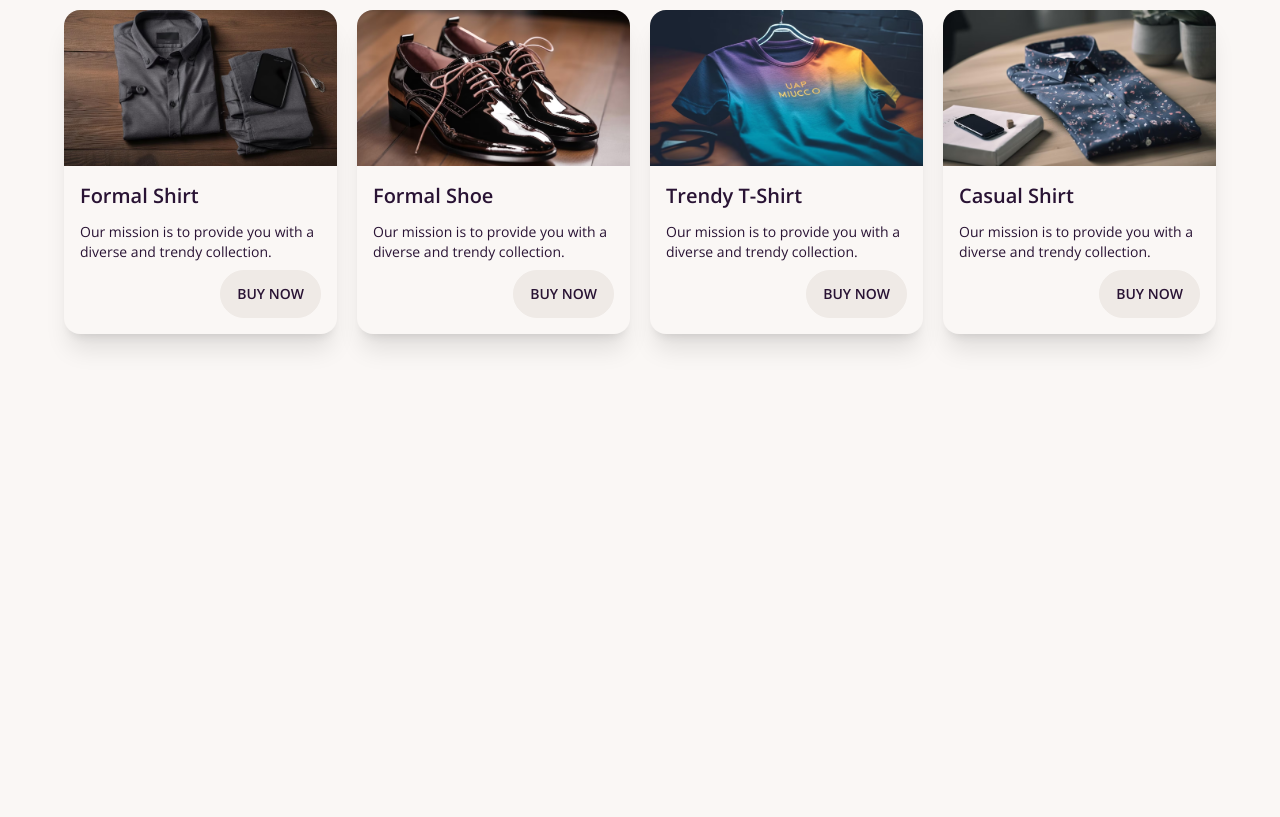
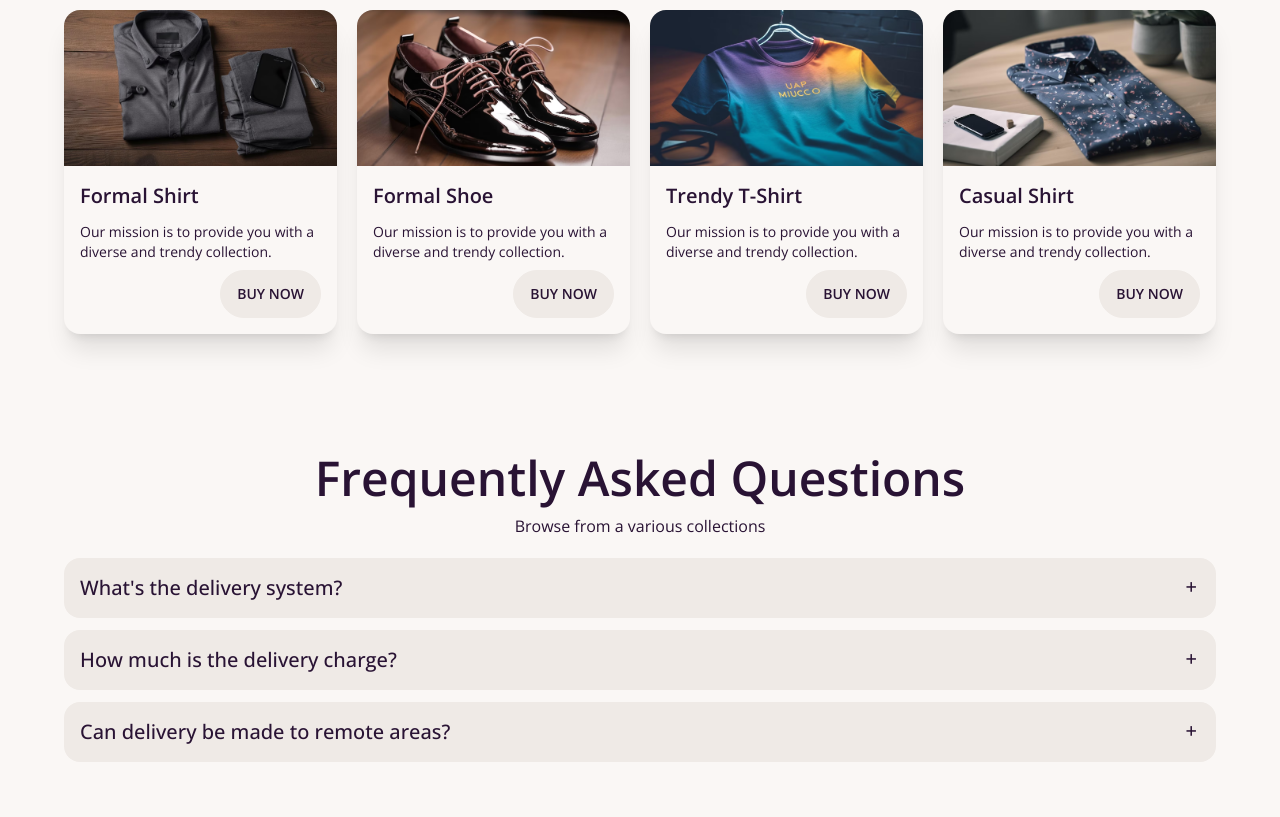
Before and after one commit to engsabbir/daisyMan, a plain HTML site: page index.html in a window 1280 px wide. Shown: the part 1947-2764 px from the top of the page. Before the commit the page ends 2361 px from the top, so only its background shows below. Drawn offline with nearby package versions, Linux system fonts and the light colour scheme.

Commit message:
FAQ section added

```diff
--- a/index.html
+++ b/index.html
@@ -193,8 +193,7 @@
                     </div>
                 </div>
                 <div class="card card-compact bg-base-100 shadow-xl">
-                    <figure><img
-                            src="./images/blue-yellow-t-shirt-wooden-hanger-generated-by-ai_188544-42185.avif"
+                    <figure><img src="./images/blue-yellow-t-shirt-wooden-hanger-generated-by-ai_188544-42185.avif"
                             alt="Shoes" /></figure>
                     <div class="card-body">
                         <h2 class="card-title">Trendy T-Shirt</h2>
@@ -218,8 +217,48 @@
                 </div>
             </div>
         </section>
+
+        <!-- FAQ section -->
+        <section class="max-w-screen-xl mx-auto px-8 md:px-12 lg:px-16 py-6 md:py-10 my-10">
+            <div class="text-center mb-5">
+                <h2 class="text-3xl md:text-4xl lg:text-5xl font-semibold">Frequently Asked Questions</h2>
+                <p class="mt-3">Browse from a various collections</p>
+            </div>
+            <!-- accordion -->
+            <div>
+                <div class="collapse collapse-plus bg-base-200 mb-3">
+                    <input type="radio" name="my-accordion-3" />
+                    <div class="collapse-title text-xl font-medium">
+                        <p>What's the delivery system?</p>
+                    </div>
+                    <div class="collapse-content">
+                        <p>We usually deliver the product within 3-7 days.</p>
+                    </div>
+                </div>
+                <div class="collapse collapse-plus bg-base-200 mb-3">
+                    <input type="radio" name="my-accordion-3" />
+                    <div class="collapse-title text-xl font-medium">
+                        <p>How much is the delivery charge?</p>
+                    </div>
+                    <div class="collapse-content">
+                        <p>It depends on the product. 70-280 depending on the product.</p>
+                    </div>
+                </div>
+                <div class="collapse collapse-plus bg-base-200 mb-3">
+                    <input type="radio" name="my-accordion-3" />
+                    <div class="collapse-title text-xl font-medium">
+                        <p>Can delivery be made to remote areas?</p>
+                    </div>
+                    <div class="collapse-content">
+                        <p>Yes.</p>
+                    </div>
+                </div>
+            </div>
+        </section>
     </main>
-    <footer></footer>
+
+    <footer>
+    </footer>
 </body>
 
 </html>
```
